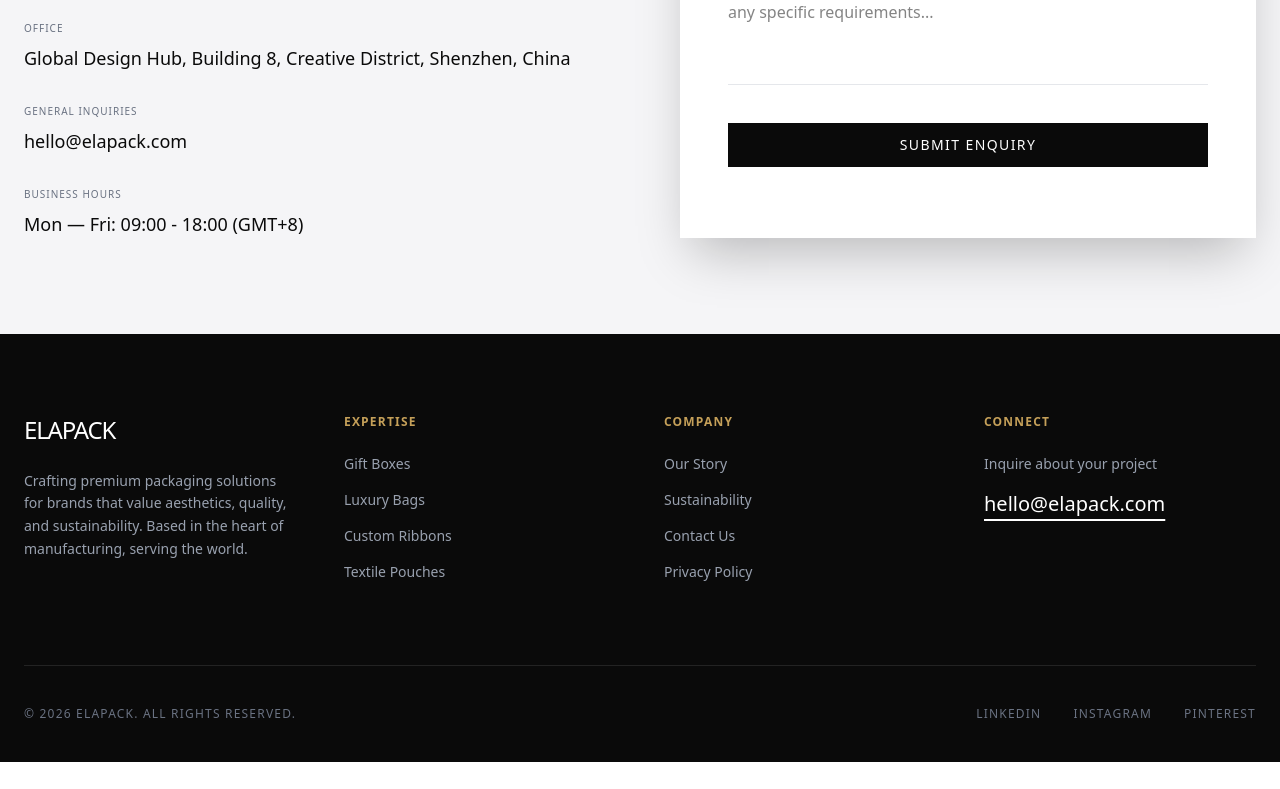
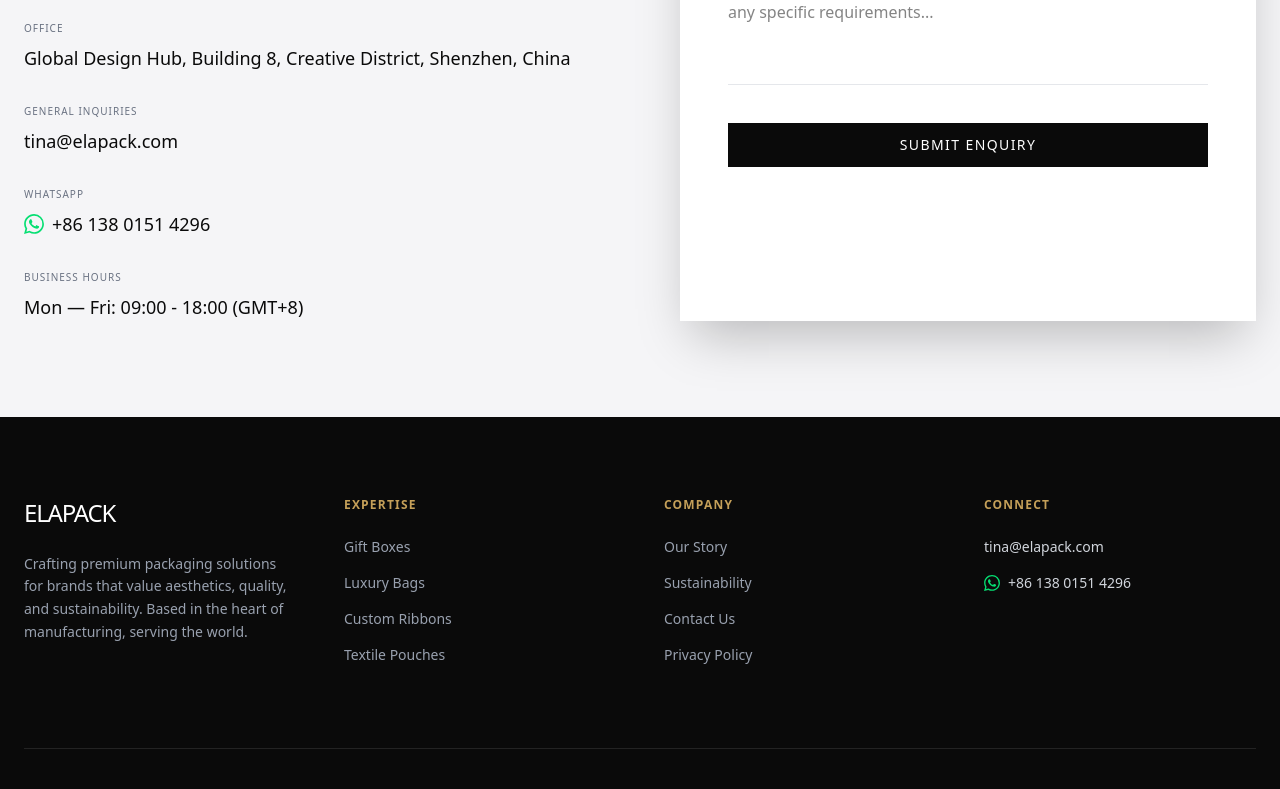
Before and after one commit to wxjieyu-netizen/luxepack, a Next.js app: page /contact in a window 1280 px wide. Shown: the part 627-1416 px from the top of the page. Before the commit the page ends 1389 px from the top, so only its background shows below. Built offline with nearby package versions, Linux system fonts and the light colour scheme; a web font is replaced by a local one.

Commit message:
feat: update contact info - WhatsApp and email
- Add WhatsApp link: https://wa.me/8613801514296 (+86 138 0151 4296)
- Update email: tina@elapack.com
- Add WhatsApp icon in contact page and footer
- Make email and WhatsApp clickable links

```diff
--- a/src/app/contact/page.tsx
+++ b/src/app/contact/page.tsx
@@ -36,9 +36,30 @@
               </div>
               <div>
                 <p className="text-[10px] uppercase tracking-widest text-gray-500 mb-2">
-                  {t("contact.inquiries") !== "contact.inquiries" ? t("contact.inquiries") : "General Inquiries"}
+                  {t("contact.inquiries") !== "contact.inquiries" ? t("contact.inquiries") : "Email"}
                 </p>
-                <p className="text-lg font-playfair">hello@elapack.com</p>
+                <a
+                  href="mailto:tina@elapack.com"
+                  className="text-lg font-playfair hover:text-brand-gold transition-colors"
+                >
+                  tina@elapack.com
+                </a>
+              </div>
+              <div>
+                <p className="text-[10px] uppercase tracking-widest text-gray-500 mb-2">
+                  WhatsApp
+                </p>
+                <a
+                  href="https://wa.me/8613801514296"
+                  target="_blank"
+                  rel="noopener noreferrer"
+                  className="text-lg font-playfair hover:text-brand-gold transition-colors flex items-center gap-2"
+                >
+                  <svg className="w-5 h-5 text-green-400" fill="currentColor" viewBox="0 0 24 24">
+                    <path d="M17.472 14.382c-.297-.149-1.758-.867-2.03-.967-.273-.099-.471-.148-.67.15-.197.297-.767.966-.94 1.164-.173.199-.347.223-.644.075-.297-.15-1.255-.463-2.39-1.475-.883-.788-1.48-1.761-1.653-2.059-.173-.297-.018-.458.13-.606.134-.133.298-.347.446-.52.149-.174.198-.298.298-.497.099-.198.05-.371-.025-.52-.075-.149-.669-1.612-.916-2.207-.242-.579-.487-.5-.669-.51-.173-.008-.371-.01-.57-.01-.198 0-.52.074-.792.372-.272.297-1.04 1.016-1.04 2.479 0 1.462 1.065 2.875 1.213 3.074.149.198 2.096 3.2 5.077 4.487.709.306 1.262.489 1.694.625.712.227 1.36.195 1.871.118.571-.085 1.758-.719 2.006-1.413.248-.694.248-1.289.173-1.413-.074-.124-.272-.198-.57-.347m-5.421 7.403h-.004a9.87 9.87 0 01-5.031-1.378l-.361-.214-3.741.982.998-3.648-.235-.374a9.86 9.86 0 01-1.51-5.26c.001-5.45 4.436-9.884 9.888-9.884 2.64 0 5.122 1.03 6.988 2.898a9.825 9.825 0 012.893 6.994c-.003 5.45-4.437 9.884-9.885 9.884m8.413-18.297A11.815 11.815 0 0012.05 0C5.495 0 .16 5.335.157 11.892c0 2.096.547 4.142 1.588 5.945L.057 24l6.305-1.654a11.882 11.882 0 005.683 1.448h.005c6.554 0 11.89-5.335 11.893-11.893a11.821 11.821 0 00-3.48-8.413z"/>
+                  </svg>
+                  +86 138 0151 4296
+                </a>
               </div>
               <div>
                 <p className="text-[10px] uppercase tracking-widest text-gray-500 mb-2">
--- a/src/components/Footer.tsx
+++ b/src/components/Footer.tsx
@@ -38,10 +38,25 @@
 
         <div>
           <h3 className="text-brand-gold uppercase tracking-widest text-xs font-bold mb-6">{t("footer.connect") !== "footer.connect" ? t("footer.connect") : "Connect"}</h3>
-          <p className="text-gray-400 text-sm mb-4 font-light">{t("footer.inquireAbout") !== "footer.inquireAbout" ? t("footer.inquireAbout") : "Inquire about your project"}</p>
-          <p className="text-xl font-playfair hover:text-brand-gold transition-colors underline underline-offset-8">
-            hello@elapack.com
-          </p>
+          <div className="space-y-4">
+            <a
+              href="mailto:tina@elapack.com"
+              className="block text-gray-300 hover:text-brand-gold transition-colors text-sm font-light"
+            >
+              tina@elapack.com
+            </a>
+            <a
+              href="https://wa.me/8613801514296"
+              target="_blank"
+              rel="noopener noreferrer"
+              className="flex items-center gap-2 text-gray-300 hover:text-brand-gold transition-colors text-sm font-light"
+            >
+              <svg className="w-4 h-4 text-green-400 flex-shrink-0" fill="currentColor" viewBox="0 0 24 24">
+                <path d="M17.472 14.382c-.297-.149-1.758-.867-2.03-.967-.273-.099-.471-.148-.67.15-.197.297-.767.966-.94 1.164-.173.199-.347.223-.644.075-.297-.15-1.255-.463-2.39-1.475-.883-.788-1.48-1.761-1.653-2.059-.173-.297-.018-.458.13-.606.134-.133.298-.347.446-.52.149-.174.198-.298.298-.497.099-.198.05-.371-.025-.52-.075-.149-.669-1.612-.916-2.207-.242-.579-.487-.5-.669-.51-.173-.008-.371-.01-.57-.01-.198 0-.52.074-.792.372-.272.297-1.04 1.016-1.04 2.479 0 1.462 1.065 2.875 1.213 3.074.149.198 2.096 3.2 5.077 4.487.709.306 1.262.489 1.694.625.712.227 1.36.195 1.871.118.571-.085 1.758-.719 2.006-1.413.248-.694.248-1.289.173-1.413-.074-.124-.272-.198-.57-.347m-5.421 7.403h-.004a9.87 9.87 0 01-5.031-1.378l-.361-.214-3.741.982.998-3.648-.235-.374a9.86 9.86 0 01-1.51-5.26c.001-5.45 4.436-9.884 9.888-9.884 2.64 0 5.122 1.03 6.988 2.898a9.825 9.825 0 012.893 6.994c-.003 5.45-4.437 9.884-9.885 9.884m8.413-18.297A11.815 11.815 0 0012.05 0C5.495 0 .16 5.335.157 11.892c0 2.096.547 4.142 1.588 5.945L.057 24l6.305-1.654a11.882 11.882 0 005.683 1.448h.005c6.554 0 11.89-5.335 11.893-11.893a11.821 11.821 0 00-3.48-8.413z"/>
+              </svg>
+              +86 138 0151 4296
+            </a>
+          </div>
         </div>
       </div>
 
```
